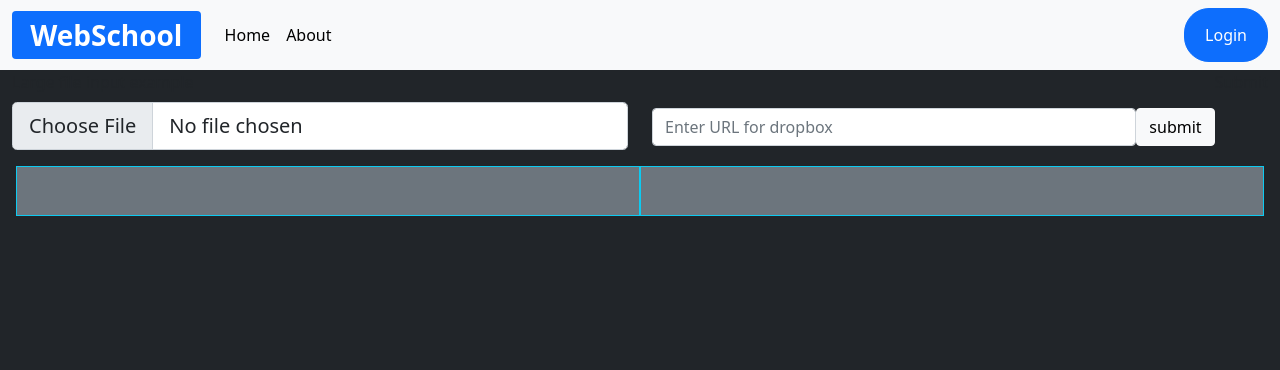
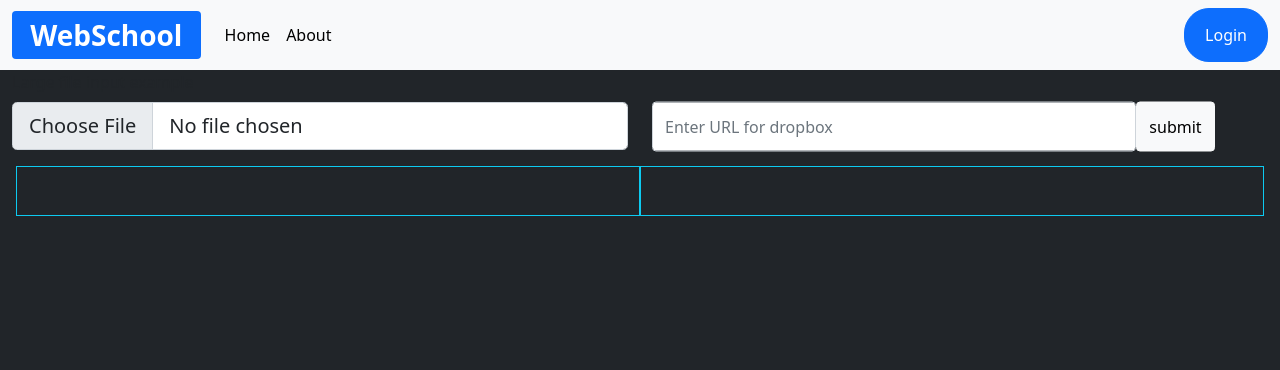
Before and after one commit to alvinbengeorge/Webschool, a Flask app: page /summarizer in a window 1280 px wide. Shown: the top 370 px of the page. Run offline with Flask 2, Linux system fonts and the light colour scheme.

Commit message:
Updated UI for Class and Summary

```diff
--- a/templates/Summary.html
+++ b/templates/Summary.html
@@ -48,7 +48,7 @@
         </div>
         <div class="col">
           <form action="/classnotesmaker" method="POST">
-          <div class='d-flex justify-content-end'>
+          <div class='d-flex justify-content-end' style="height:50px; transform:translateY(-37%)">
             <input type="text" class="form-control" placeholder="Enter URL for dropbox" aria-label="Enter URL for dropbox" aria-describedby="addon-wrapping" name="dropbox" style="transform:translateY(100%);">
             <input type="submit" class="btn btn-light" name="submit" value="submit" style="transform:translateY(100%);">Submit</button>
           </div>
@@ -56,12 +56,12 @@
         </div>
       </div>
       <div class="row p-3" style="color:white;">
-        <div class="col bg-secondary p-3 border border-info">
+        <div class="col bg-dark p-3 border border-info">
           <p>
             {{chapter_summary}}
           </p>
         </div>
-        <div class="col p-3 bg-secondary border border-info">
+        <div class="col p-3 bg-dark border border-info">
           <p>
             {{class_summary}}
           </p>
```
Also changed, not shown: templates/Class.html (+4 -4 lines).
